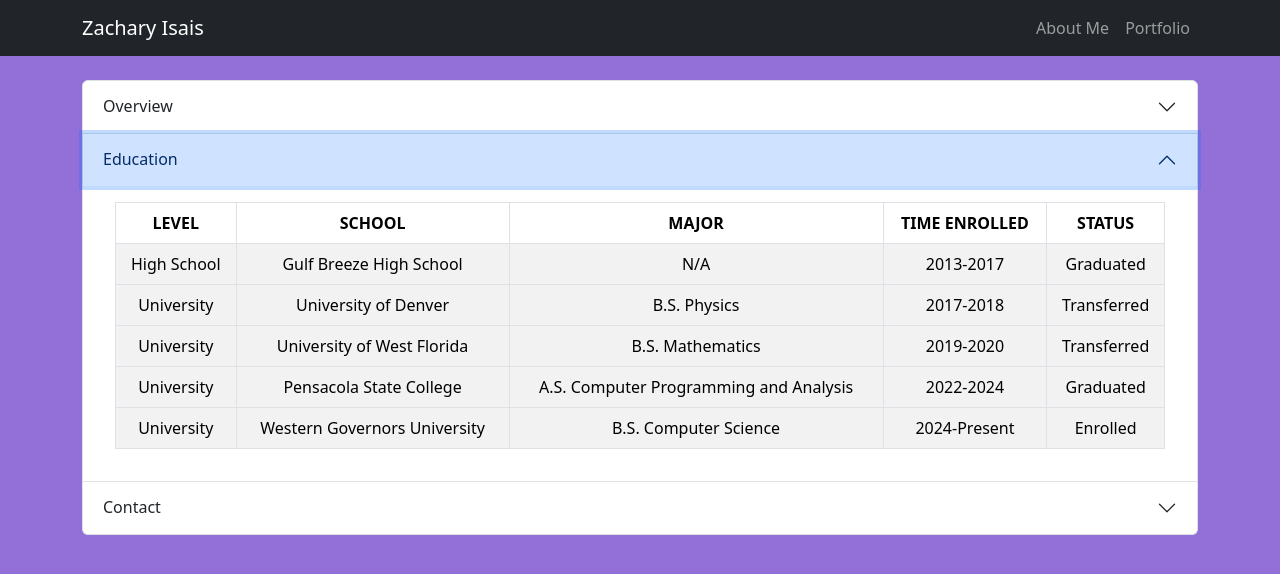
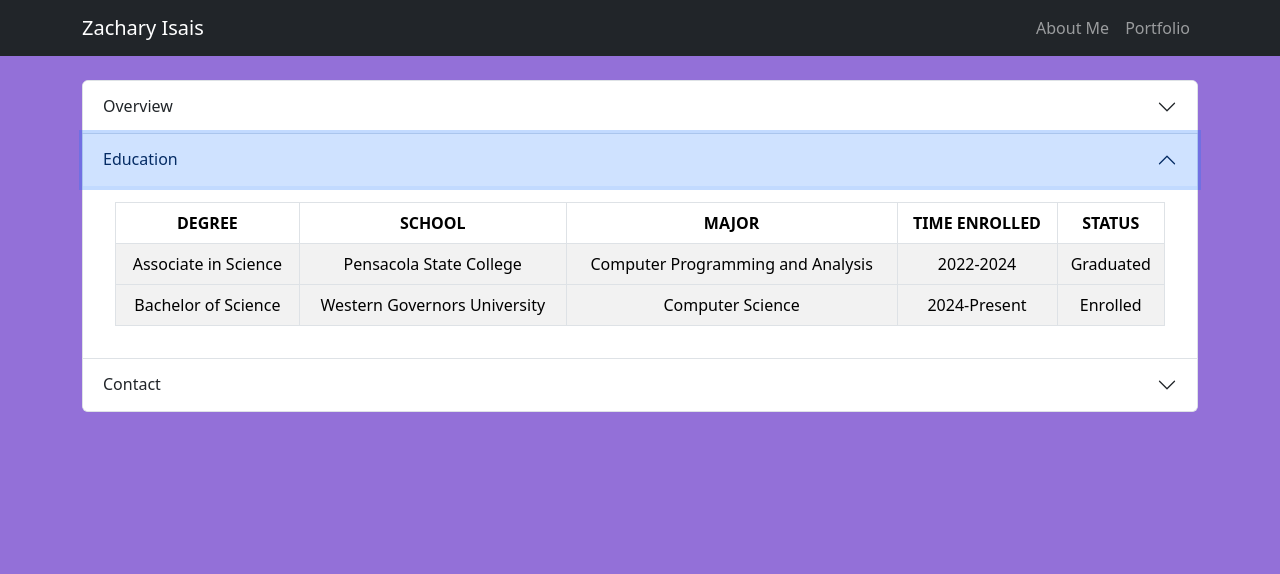
Before and after one commit to zisais/PersonalPortfolio, a React (Create React App) app: page / in a window 1280 px wide. Both pictures are taken after a click on the button "Education". Shown: the top 574 px of the page. Built offline with nearby package versions, Linux system fonts and the light colour scheme.

Commit message:
condenses education

```diff
--- a/src/AboutMe.js
+++ b/src/AboutMe.js
@@ -24,7 +24,7 @@
                         <Table striped bordered hovered>
                             <thead>
                                 <tr>
-                                    <th>LEVEL</th>
+                                    <th>DEGREE</th>
                                     <th>SCHOOL</th>
                                     <th>MAJOR</th>
                                     <th>TIME ENROLLED</th>
@@ -33,45 +33,18 @@
                             </thead>
                             <tbody>
                                 <tr>
-                                    <td>High School</td>
-                                    <td>Gulf Breeze High School</td>
-                                    <td>N/A</td>
-                                    <td>2013-2017</td>
-                                    <td>Graduated</td>
-                                </tr>
-                            </tbody>
-                            <tbody>
-                                <tr>
-                                    <td>University</td>
-                                    <td>University of Denver</td>
-                                    <td>B.S. Physics</td>
-                                    <td>2017-2018</td>
-                                    <td>Transferred</td>
-                                </tr>
-                            </tbody>
-                            <tbody>
-                                <tr>
-                                    <td>University</td>
-                                    <td>University of West Florida</td>
-                                    <td>B.S. Mathematics</td>
-                                    <td>2019-2020</td>
-                                    <td>Transferred</td>
-                                </tr>
-                            </tbody>
-                            <tbody>
-                                <tr>
-                                    <td>University</td>
+                                    <td>Associate in Science</td>
                                     <td>Pensacola State College</td>
-                                    <td>A.S. Computer Programming and Analysis</td>
+                                    <td>Computer Programming and Analysis</td>
                                     <td>2022-2024</td>
                                     <td>Graduated</td>
                                 </tr>
                             </tbody>
                             <tbody>
                                 <tr>
-                                    <td>University</td>
+                                    <td>Bachelor of Science</td>
                                     <td>Western Governors University</td>
-                                    <td>B.S. Computer Science</td>
+                                    <td>Computer Science</td>
                                     <td>2024-Present</td>
                                     <td>Enrolled</td>
                                 </tr>
```
